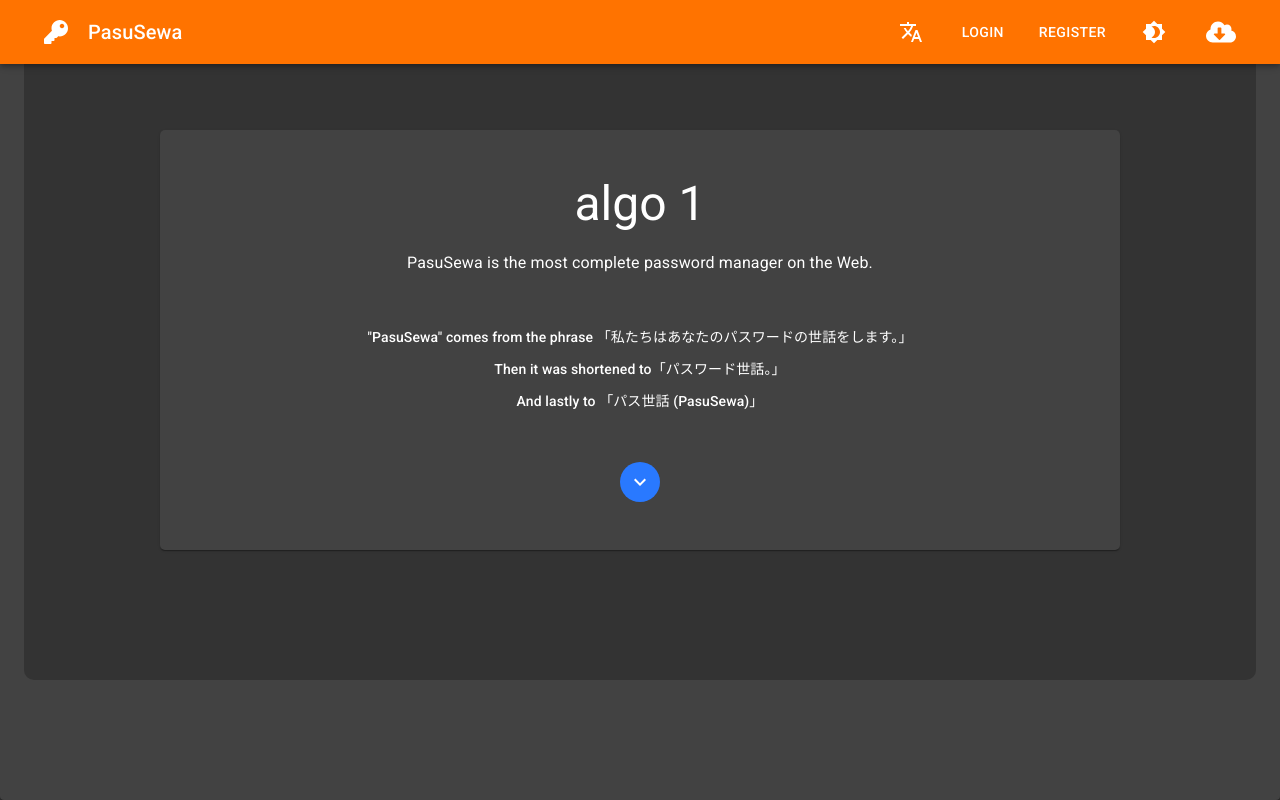
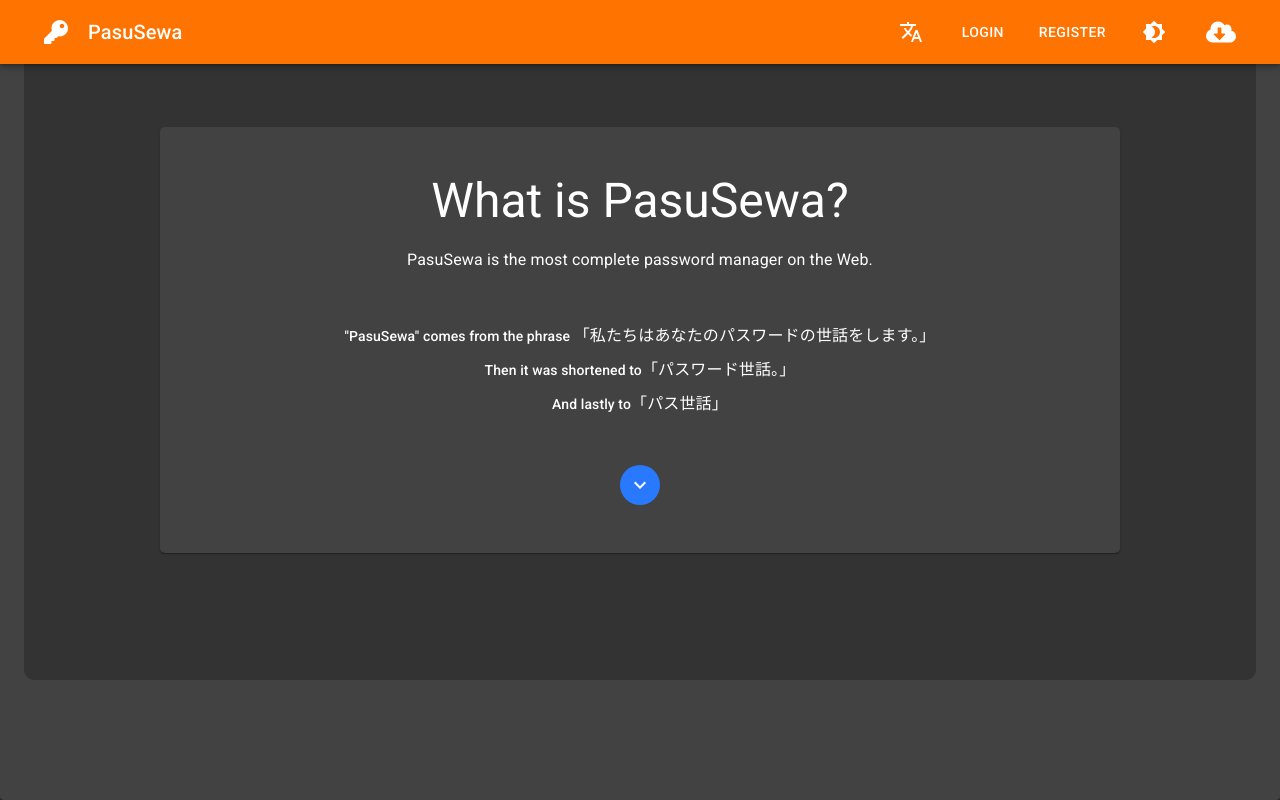
Before and after one commit to TheMrCorvy/Desktop-Frontend, a React (Create React App) app: page / in a window 1280 px wide. Built offline with nearby package versions, Linux system fonts and the light colour scheme.

Commit message:
refactored all translations and landingWelcome component

```diff
--- a/src/components/Sections/LandingWelcome/index.tsx
+++ b/src/components/Sections/LandingWelcome/index.tsx
@@ -11,6 +11,7 @@ import {
 	CardContent,
 	CardActions,
 	Fab,
+	Tooltip,
 } from "@material-ui/core"
 
 import KeyboardArrowDownIcon from "@material-ui/icons/KeyboardArrowDown"
@@ -73,7 +74,7 @@ const LandingWelcome: FC = () => {
 					<CardContent>
 						<Hidden xsDown>
 							<Typography variant="h3" gutterBottom>
-								{translate("prueba", lng, 0)}
+								{translate("landing_title", lng)}
 							</Typography>
 						</Hidden>
 						<Hidden smUp>
@@ -82,28 +83,46 @@ const LandingWelcome: FC = () => {
 							</Typography>
 						</Hidden>
 						<Typography variant="subtitle1" gutterBottom>
-							{translate("landing_main_subtitle", lng)}
+							{translate("landing_texts", lng, 0)}
 						</Typography>
 						<Typography
 							variant="subtitle2"
 							gutterBottom
 							className={classes.mainSpacing}
 						>
-							{translate("landing_second_sub_part_1", lng)}
+							{translate("landing_texts", lng, 1)}
+
+							<Tooltip placement="top" title={translate("landing_texts", lng, 3)}>
+								<Typography component="span">
+									{translate("landing_texts", lng, 2)}
+								</Typography>
+							</Tooltip>
 						</Typography>
 						<Typography
 							variant="subtitle2"
 							gutterBottom
 							className={classes.secondarySpacing}
 						>
-							{translate("landing_second_sub_part_2", lng)}
+							{translate("landing_texts", lng, 4)}
+
+							<Tooltip placement="top" title={translate("landing_texts", lng, 6)}>
+								<Typography component="span">
+									{translate("landing_texts", lng, 5)}
+								</Typography>
+							</Tooltip>
 						</Typography>
 						<Typography
 							variant="subtitle2"
 							gutterBottom
 							className={classes.secondarySpacing}
 						>
-							{translate("landing_second_sub_part_3", lng)}
+							{translate("landing_texts", lng, 7)}
+
+							<Tooltip placement="top" title={translate("landing_texts", lng, 9)}>
+								<Typography component="span">
+									{translate("landing_texts", lng, 8)}
+								</Typography>
+							</Tooltip>
 						</Typography>
 					</CardContent>
 					<CardActions className={classes.cardActions}>
--- a/src/lang/en.json
+++ b/src/lang/en.json
@@ -9,11 +9,16 @@
 	"toggle_dark_theme": ["Toggle Dark Theme"],
 	"navbar_download_btn": ["Download"],
 	"landing_title": ["What is PasuSewa?"],
-	"landing_main_subtitle": ["PasuSewa is the most complete password manager on the Web."],
-	"landing_second_sub_part_1": [
-		"\"PasuSewa\" comes from the phrase 「私たちはあなたのパスワードの世話をします。」"
-	],
-	"landing_second_sub_part_2": ["Then it was shortened to「パスワード世話。」"],
-	"landing_second_sub_part_3": ["And lastly to 「パス世話 (PasuSewa)」"],
-	"prueba": ["algo 1", "algo 2"]
+	"landing_texts": [
+		"PasuSewa is the most complete password manager on the Web.",
+		"\"PasuSewa\" comes from the phrase ",
+		"「私たちはあなたのパスワードの世話をします。」",
+		"(watashitachi wa anata no pasuwaado no sewa o shimasu)",
+		"Then it was shortened to",
+		"「パスワード世話。」",
+		"(pasuwaado sewa)",
+		"And lastly to",
+		"「パス世話」",
+		"(PasuSewa)"
+	]
 }
--- a/src/lang/es.json
+++ b/src/lang/es.json
@@ -9,13 +9,16 @@
 	"toggle_dark_theme": ["Alternar Tema Oscuro"],
 	"navbar_download_btn": ["Descargas"],
 	"landing_title": ["¿Qué es PasuSewa?"],
-	"landing_main_subtitle": [
-		"PasuSewa es el gestor de contraseñas más completo que puedas encontrar en la web."
-	],
-	"landing_second_sub_part_1": [
-		"\"PasuSewa\" proviene de la frase 「私たちはあなたのパスワードの世話をします。」"
-	],
-	"landing_second_sub_part_2": ["Que luego fue contraida a「パスワード世話。」"],
-	"landing_second_sub_part_3": ["Y por último 「パス世話 (PasuSewa)」"],
-	"prueba": ["algo 1", "algo 2"]
+	"landing_texts": [
+		"PasuSewa es el gestor de contraseñas más completo que puedas encontrar en la web.",
+		"\"PasuSewa\" proviene de la frase",
+		"「私たちはあなたのパスワードの世話をします。」",
+		"(watashitachi wa anata no pasuwaado no sewa o shimasu)",
+		"Que luego fue contraida a",
+		"「パスワード世話。」",
+		"(pasuwaado sewa)",
+		"Y por último",
+		"「パス世話」",
+		"(PasuSewa)"
+	]
 }
--- a/src/lang/jp.json
+++ b/src/lang/jp.json
@@ -9,11 +9,16 @@
 	"toggle_dark_theme": ["Toggle Dark Theme"],
 	"navbar_download_btn": ["Download"],
 	"landing_title": ["What is PasuSewa?"],
-	"landing_main_subtitle": ["PasuSewa is the most complete password manager on the Web."],
-	"landing_second_sub_part_1": [
-		"\"PasuSewa\" comes from the phrase 「私たちはあなたのパスワードの世話をします。」"
-	],
-	"landing_second_sub_part_2": ["Then it was shortened to「パスワード世話。」"],
-	"landing_second_sub_part_3": ["And lastly to 「パス世話 (PasuSewa)」"],
-	"prueba": ["algo 1", "algo 2"]
+	"landing_texts": [
+		"PasuSewa is the most complete password manager on the Web.",
+		"\"PasuSewa\" comes from the phrase ",
+		"「私たちはあなたのパスワードの世話をします。」",
+		"(watashitachi wa anata no pasuwaado no sewa o shimasu)",
+		"Then it was shortened to",
+		"「パスワード世話。」",
+		"(pasuwaado sewa)",
+		"And lastly to",
+		"「パス世話」",
+		"(PasuSewa)"
+	]
 }
```
